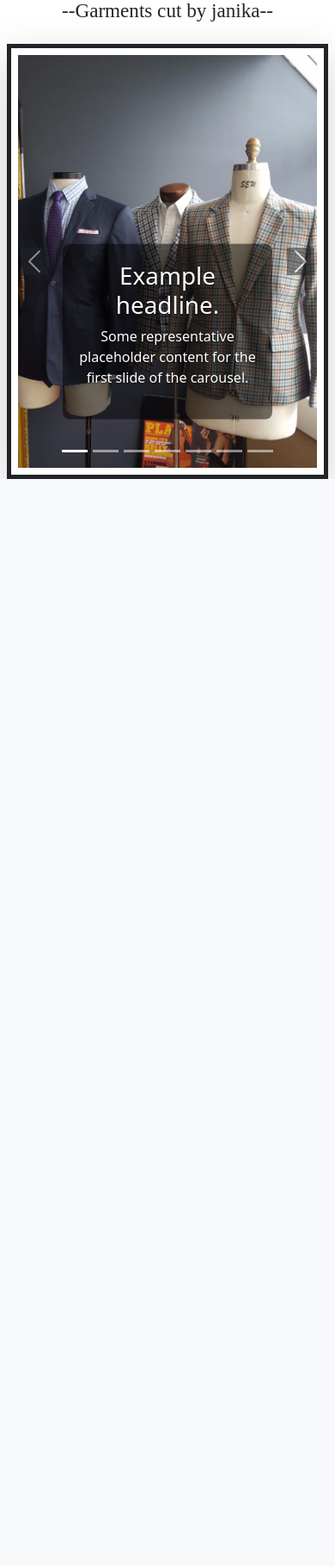
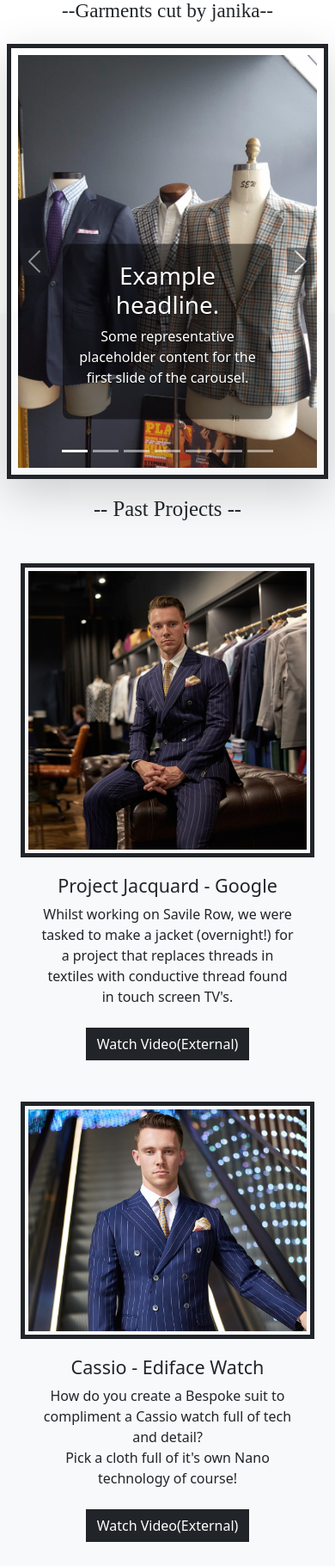
Before and after one commit to NnamTechWave/JanikaExpressions, a Flask app: page /Meet_Janika in a window 390 px wide. Shown: the part 1647-3468 px from the top of the page at 86% size. Before the commit the page ends 2204 px from the top, so only its background shows below. Run offline with Flask 3, Linux system fonts and the light colour scheme; some libraries are stand-ins or nearby versions.

Commit message:
Added a responsive image, text and button using bootstrap for 'past projects' section.

```diff
--- a/templates/meet_janika.html
+++ b/templates/meet_janika.html
@@ -292,6 +292,36 @@
                 </div>
             </div>
         </section>
+        <!-- Past Projects -->
+        <section>
+            <div class="bg-light shadow p-lg-5 p-1" style="margin-top: -12rem;">
+                <div class="container "style="margin-top: 13rem;">
+                    <div class="text-center">
+                        <h2 class="thin-text">-- Past Projects --</h4>
+                    </div>
+                    <div class="row px-lg-5 px-2 mt-4 g-4">
+                        <div class="col-lg-6 col-12 pro-img">
+                            <img src="/static/images/bespoke-client.jpg" class="img-fluid border border-5 p-1 border-dark" alt="bespoke-client">
+                            <div class="text-center p-4">
+                                <h4>Project Jacquard - Google</h4>
+                                <p>Whilst working on Savile Row, we were tasked to make a jacket (overnight!) for a project that replaces threads in textiles with conductive thread found in touch screen TV's.</p>
+                                <button class="btn btn-dark rounded-0 mt-2">Watch Video(External)</button>
+                            </div>
+                        </div>
+                        <div class="col-lg-6 col-12 pro-img">
+                            <img src="/static/images/bespoke-suits-intro.jpg" class="img-fluid border border-5 p-1 border-dark" alt="bespoke-suits-intro">
+                            <div class="text-center p-4">
+                                <h4>Cassio - Ediface Watch</h4>
+                                <p>How do you create a Bespoke suit to compliment a Cassio watch full of tech and detail? <br/>
+
+                                    Pick a cloth full of it's own Nano technology of course!</p>
+                                <button class="btn btn-dark rounded-0 mt-2">Watch Video(External)</button>
+                            </div>
+                        </div>
+                    </div>
+                </div>
+            </div>
+        </section>
     </main>
 
     <!-- Bootstrap cdn -->
```
Lines whose indentation alone changed are shown as unchanged.
